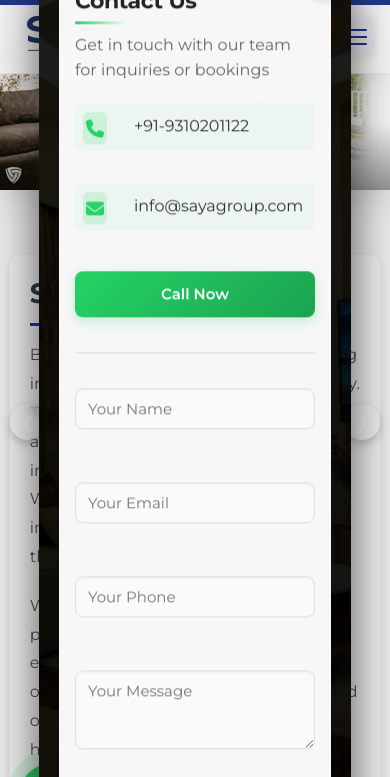
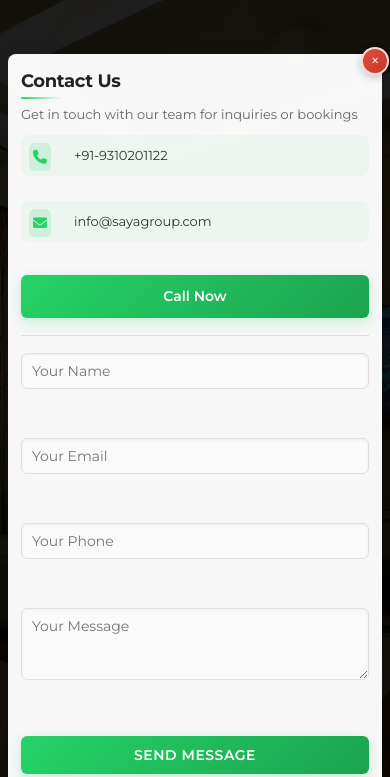
Before and after one commit to AkshayHaldar/sayaproject, a website with bundled scripts: page INDEX.HTML in a window 390 px wide. Shown: the top 777 px of the page. Built offline with nearby package versions, Linux system fonts and the light colour scheme; a script that the page names is missing.

Commit message:
popup message responsive at small screen

```diff
--- a/CSS/amenities.css
+++ b/CSS/amenities.css
@@ -570,6 +570,94 @@
     }
 }
 
+/* Specific optimization for small mobile devices (412px and under) */
+@media (max-width: 412px) {
+    .phone-popup {
+        width: 100%;
+        height: 100vh;
+        border-radius: 0;
+        padding: 8px;
+    }
+
+    .popup-content {
+        padding: 15px 12px;
+        border-radius: 8px;
+        max-height: 90vh;
+    }
+
+    .popup-flex-container {
+        gap: 12px;
+        margin-top: 12px;
+    }
+
+    /* Optimize header and text */
+    .phone-popup h3 {
+        font-size: 18px;
+        margin-bottom: 6px;
+        padding-bottom: 6px;
+    }
+
+    .phone-popup h3::after {
+        width: 40px;
+        height: 2px;
+    }
+
+    .phone-popup p {
+        font-size: 13px;
+        margin-bottom: 8px;
+        line-height: 1.4;
+    }
+
+    /* Optimize form elements */
+    .form-group {
+        margin-bottom: 10px;
+    }
+
+    .form-group input,
+    .form-group textarea {
+        padding: 8px 10px;
+        font-size: 14px;
+        border-radius: 6px;
+    }
+
+    .popup-submit, .call-button {
+        padding: 10px 0;
+        font-size: 14px;
+        border-radius: 6px;
+    }
+
+    /* Optimize contact info section */
+    .contact-info {
+        gap: 10px;
+    }
+
+    .contact-item {
+        font-size: 13px;
+        padding: 5px 8px;
+        gap: 8px;
+    }
+
+    .contact-item i {
+        font-size: 14px;
+        width: 22px;
+        height: 28px;
+    }
+
+    /* Optimize close button */
+    .close {
+        right: -8px;
+        top: -8px;
+        width: 28px;
+        height: 28px;
+        font-size: 16px;
+    }
+
+    /* Adjust the popup divider */
+    .popup-divider {
+        margin: 5px 0;
+    }
+}
+
 /* Responsive Design */
 @media (max-width: 768px) {
     #amenities {
```
